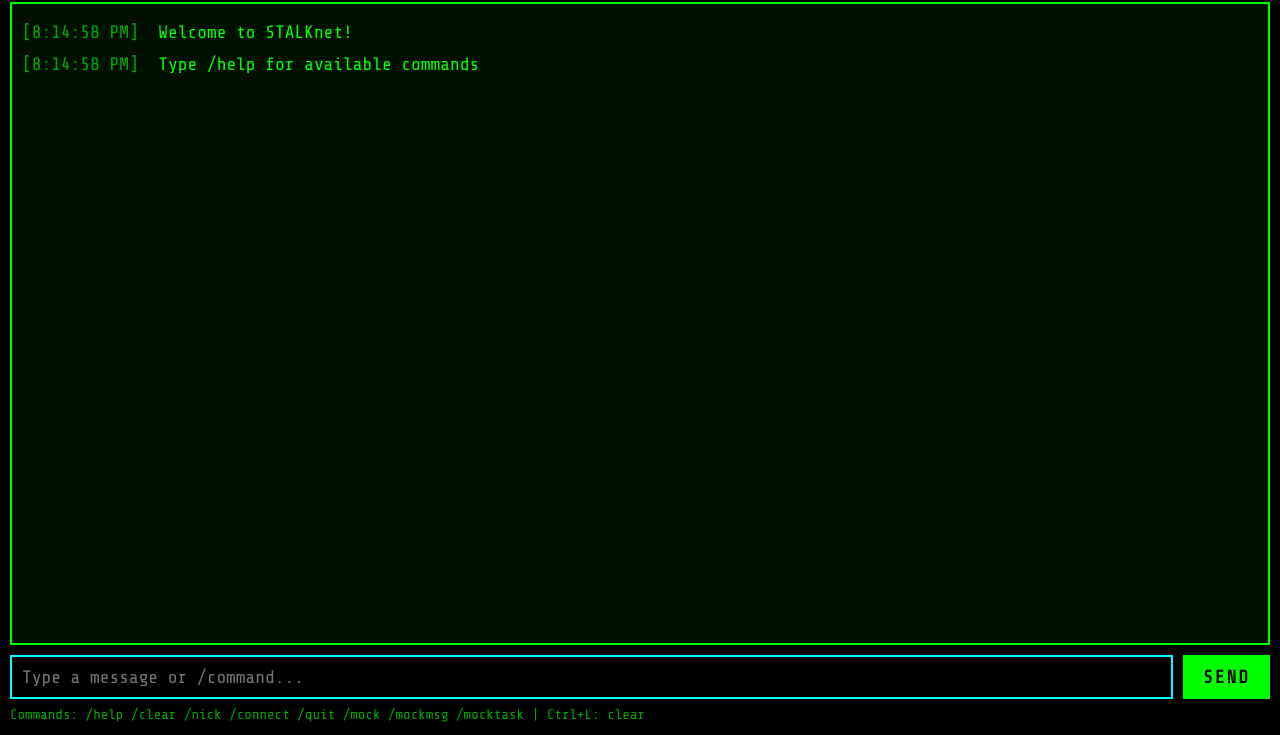
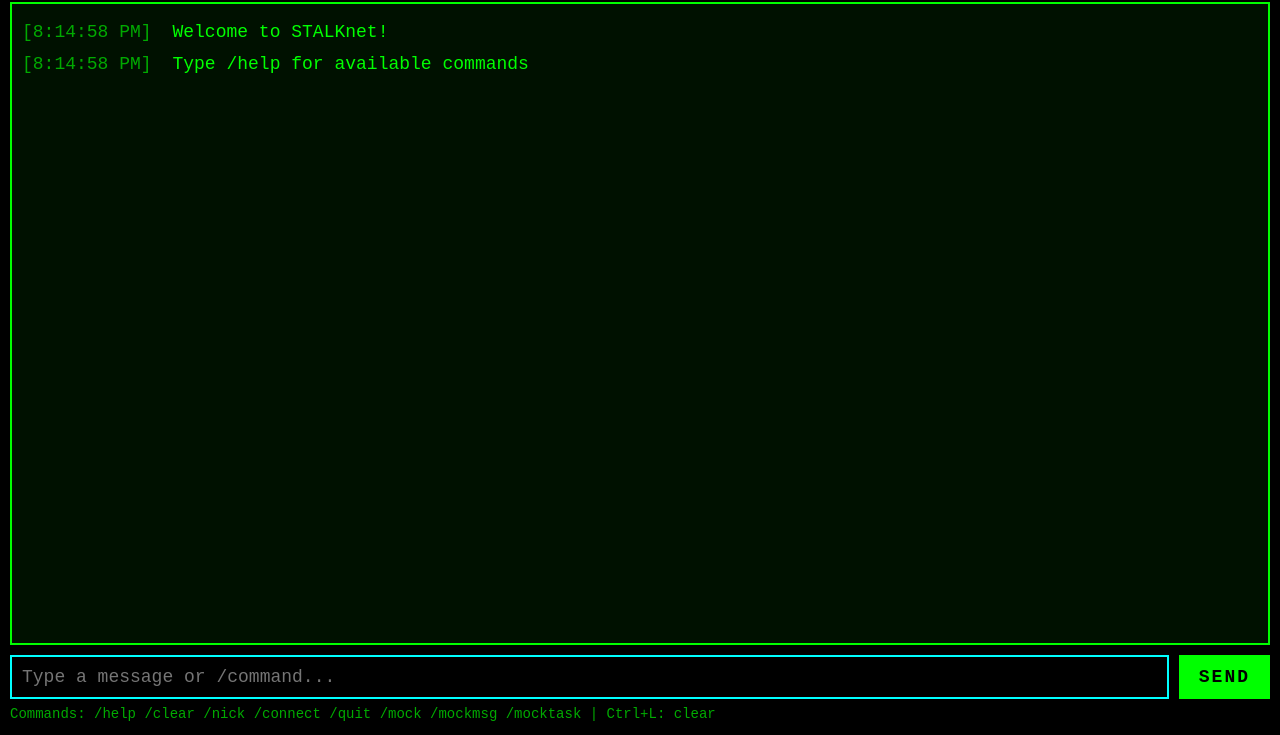
Before and after one commit to AlexDumper/STALKnet, a plain HTML site: page client/web/index.html in a window 1280 px wide. Shown: the part 65-800 px from the top of the page. Drawn offline with nearby package versions, Linux system fonts and the light colour scheme.

Commit message:
Use system monospace font

```diff
--- a/client/web/index.html
+++ b/client/web/index.html
@@ -4,13 +4,12 @@
     <meta charset="UTF-8">
     <meta name="viewport" content="width=device-width, initial-scale=1.0">
     <title>STALKnet Web Client</title>
-    <link href="https://fonts.googleapis.com/css2?family=Share+Tech+Mono&display=swap" rel="stylesheet">
     <style>
         * { margin: 0; padding: 0; box-sizing: border-box; }
         body {
             background: #000;
             color: #0f0;
-            font-family: 'Share Tech Mono', 'Courier New', monospace;
+            font-family: monospace;
             font-size: 18px;
             line-height: 1.5;
         }
@@ -29,7 +28,7 @@
             color: #0f0;
             padding: 10px;
             font-size: 18px;
-            font-family: 'Share Tech Mono', 'Courier New', monospace;
+            font-family: monospace;
         }
         #messageInput:focus { outline: none; border-color: #0ff; }
         #sendBtn {
@@ -39,7 +38,7 @@
             padding: 10px 20px;
             cursor: pointer;
             font-weight: bold;
-            font-family: 'Share Tech Mono', 'Courier New', monospace;
+            font-family: monospace;
             font-size: 18px;
             text-transform: uppercase;
             letter-spacing: 2px;
```
